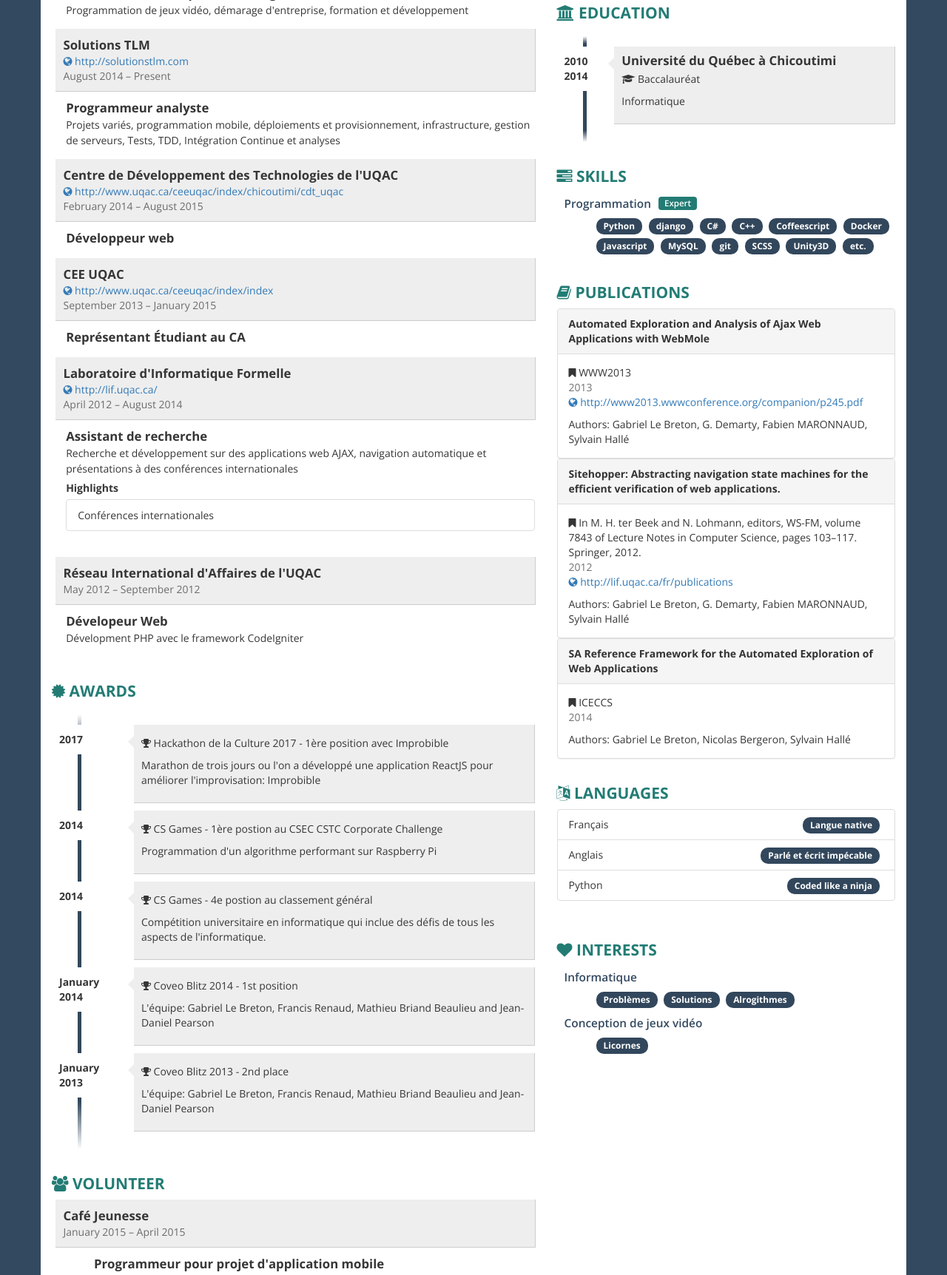
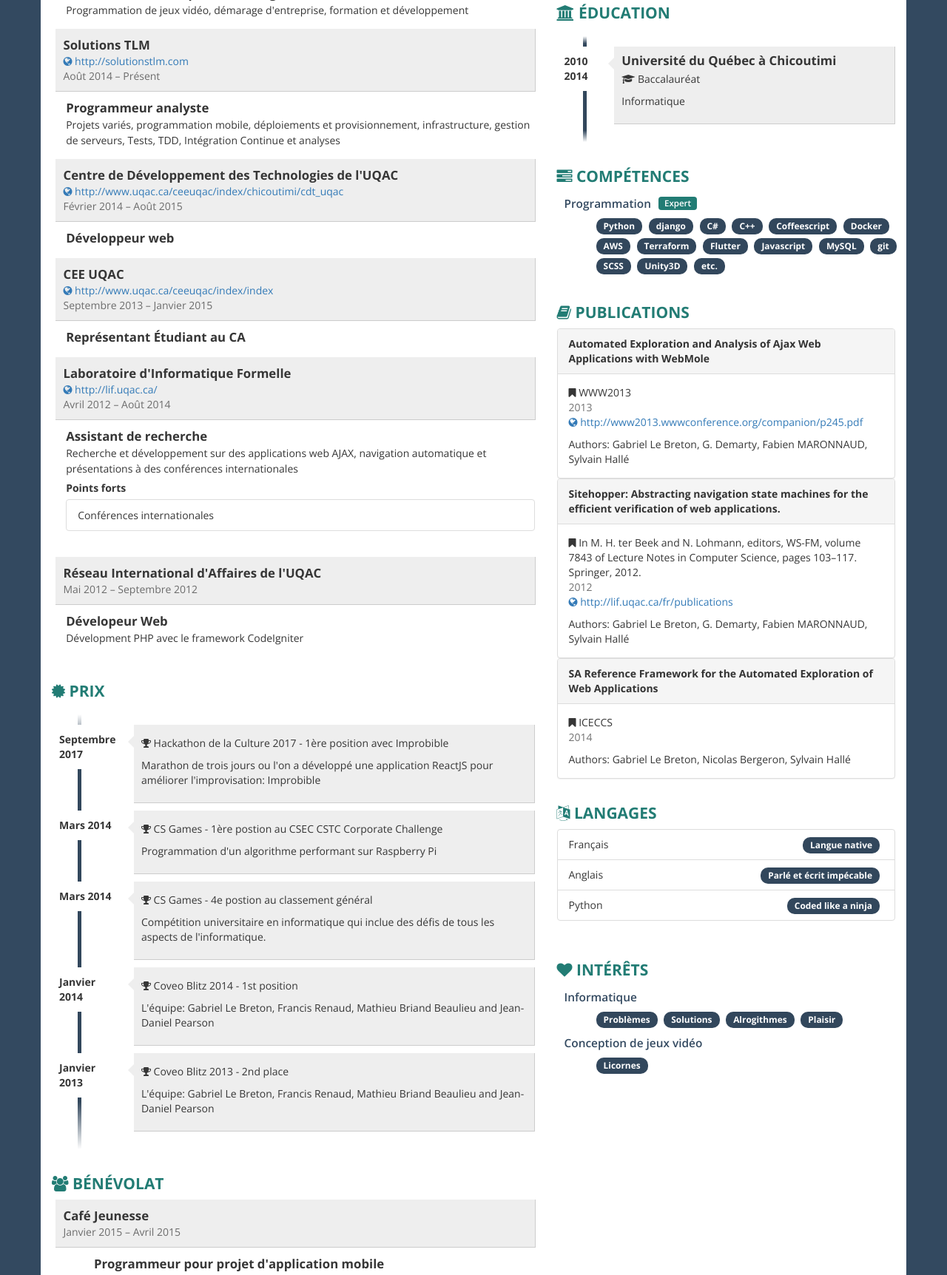
Before and after one commit to GabLeRoux/cv.gableroux.com, a website: page public/index.html in a window 1280 px wide. Shown: the part 562-2286 px from the top of the page at 74% size. Drawn offline with nearby package versions, Linux system fonts and the light colour scheme.

```diff
--- a/public/index.html
+++ b/public/index.html
@@ -5,7 +5,7 @@
     <meta charset="utf-8">
     <meta http-equiv="X-UA-Compatible" content="IE=edge,chrome=1">
     <meta name="viewport" content="width=device-width, initial-scale=1">
-    <title>Resume of Gabriel Le Breton</title>
+    <title>CV De Gabriel Le Breton</title>
     <link href="https://maxcdn.bootstrapcdn.com/bootstrap/3.3.7/css/bootstrap.min.css" rel="stylesheet">
     <link href="https://maxcdn.bootstrapcdn.com/font-awesome/4.7.0/css/font-awesome.min.css" rel="stylesheet">
     <style type="text/css">
@@ -401,12 +401,12 @@
         <div class="col-xs-12 col-sm-7">
           <!-- ABOUT ME -->
           <div class="box">
-            <h2><i class="fa fa-user ico"></i> About</h2>
-            <p>Je suis un programmeur qui aime créer des applications et des jeux exceptionnels ainsi que travailler sur des projets open source. J'adore apprendre de nouveaux langages de programmation, frameworks et librairies. À mon réveil, je lis quelques nouvelles sur lobste.rs et BAM, prêt pour le travail. TLDR: J'aime ma femme, les chats et les chiens</p>
+            <h2><i class="fa fa-user ico"></i> À propos</h2>
+            <p>Je suis un programmeur qui aime créer des applications et des jeux exceptionnels ainsi que travailler sur des projets open source. J'adore apprendre de nouveaux langages de programmation, frameworks et librairies. À mon réveil, je lis quelques nouvelles sur lobste.rs et BAM, prêt pour le travail.</p>
           </div>
           <!-- WORK EXPERIENCE -->
           <div class="box">
-            <h2><i class= "fa fa-suitcase ico"></i> Work Experience</h2>
+            <h2><i class= "fa fa-suitcase ico"></i> Expérience de travail</h2>
               <div class="job clearfix">
                 <div class="row">
                   <div class="details">
@@ -414,7 +414,7 @@
                     <div class="address">
                       <a href="https:&#x2F;&#x2F;totemastudio.com" target= "_blank"><i class="fa fa-globe ico"></i> https:&#x2F;&#x2F;totemastudio.com</a>
                     </div>
-                    <div class="year">November 2014 – Present</div>
+                    <div class="year">Novembre 2014 – Présent</div>
                   </div>
                 </div>
                 <div class="row">
@@ -433,7 +433,7 @@
                     <div class="address">
                       <a href="http:&#x2F;&#x2F;solutionstlm.com" target= "_blank"><i class="fa fa-globe ico"></i> http:&#x2F;&#x2F;solutionstlm.com</a>
                     </div>
-                    <div class="year">August 2014 – Present</div>
+                    <div class="year">Août 2014 – Présent</div>
                   </div>
                 </div>
                 <div class="row">
@@ -452,7 +452,7 @@
                     <div class="address">
                       <a href="http:&#x2F;&#x2F;www.uqac.ca&#x2F;ceeuqac&#x2F;index&#x2F;chicoutimi&#x2F;cdt_uqac" target= "_blank"><i class="fa fa-globe ico"></i> http:&#x2F;&#x2F;www.uqac.ca&#x2F;ceeuqac&#x2F;index&#x2F;chicoutimi&#x2F;cdt_uqac</a>
                     </div>
-                    <div class="year">February 2014 – August 2015</div>
+                    <div class="year">Février 2014 – Août 2015</div>
                   </div>
                 </div>
                 <div class="row">
@@ -471,7 +471,7 @@
                     <div class="address">
                       <a href="http:&#x2F;&#x2F;www.uqac.ca&#x2F;ceeuqac&#x2F;index&#x2F;index" target= "_blank"><i class="fa fa-globe ico"></i> http:&#x2F;&#x2F;www.uqac.ca&#x2F;ceeuqac&#x2F;index&#x2F;index</a>
                     </div>
-                    <div class="year">September 2013 – January 2015</div>
+                    <div class="year">Septembre 2013 – Janvier 2015</div>
                   </div>
                 </div>
                 <div class="row">
@@ -490,7 +490,7 @@
                     <div class="address">
                       <a href="http:&#x2F;&#x2F;lif.uqac.ca&#x2F;" target= "_blank"><i class="fa fa-globe ico"></i> http:&#x2F;&#x2F;lif.uqac.ca&#x2F;</a>
                     </div>
-                    <div class="year">April 2012 – August 2014</div>
+                    <div class="year">Avril 2012 – Août 2014</div>
                   </div>
                 </div>
                 <div class="row">
@@ -498,7 +498,7 @@
                     <div class="profession">Assistant de recherche</div>
                     <div class="description">
                       Recherche et développement sur des applications web AJAX, navigation automatique et présentations à des conférences internationales
-                      <div class="highlights">Highlights</div>
+                      <div class="highlights">Points forts</div>
                       <ul class="list-group">
                         <li class="list-group-item">Conférences internationales</li>
                       </ul>
@@ -510,7 +510,7 @@
                 <div class="row">
                   <div class="details">
                     <div class="where">Réseau International d&#39;Affaires de l&#39;UQAC</div>
-                    <div class="year">May 2012 – September 2012</div>
+                    <div class="year">Mai 2012 – Septembre 2012</div>
                   </div>
                 </div>
                 <div class="row">
@@ -525,10 +525,10 @@
           </div>
           <!-- AWARDS -->
           <div class="box">
-            <h2><i class="fa fa-certificate ico"></i> Awards</h2>
+            <h2><i class="fa fa-certificate ico"></i> Prix</h2>
             <ul id="awards" class="clearfix">
               <li>
-                <div class="year pull-left"> 2017</div>
+                <div class="year pull-left">Septembre  2017</div>
                 <div class="description pull-right">
                   <h3></h3>
                   <p><i class="fa fa-trophy ico"></i> Hackathon de la Culture 2017 - 1ère position avec Improbible</p>
@@ -536,7 +536,7 @@
                 </div>
               </li>
               <li>
-                <div class="year pull-left"> 2014</div>
+                <div class="year pull-left">Mars  2014</div>
                 <div class="description pull-right">
                   <h3></h3>
                   <p><i class="fa fa-trophy ico"></i> CS Games - 1ère postion au CSEC CSTC Corporate Challenge</p>
@@ -544,7 +544,7 @@
                 </div>
               </li>
               <li>
-                <div class="year pull-left"> 2014</div>
+                <div class="year pull-left">Mars  2014</div>
                 <div class="description pull-right">
                   <h3></h3>
                   <p><i class="fa fa-trophy ico"></i> CS Games - 4e postion au classement général</p>
@@ -552,7 +552,7 @@
                 </div>
               </li>
               <li>
-                <div class="year pull-left">January  2014</div>
+                <div class="year pull-left">Janvier  2014</div>
                 <div class="description pull-right">
                   <h3></h3>
                   <p><i class="fa fa-trophy ico"></i> Coveo Blitz 2014 - 1st position</p>
@@ -560,7 +560,7 @@
                 </div>
               </li>
               <li>
-                <div class="year pull-left">January  2013</div>
+                <div class="year pull-left">Janvier  2013</div>
                 <div class="description pull-right">
                   <h3></h3>
                   <p><i class="fa fa-trophy ico"></i> Coveo Blitz 2013 - 2nd place</p>
@@ -571,12 +571,12 @@
           </div>
           <!-- VOLUNTEER -->
           <div class="box">
-            <h2><i class= "fa fa-group ico"></i> Volunteer</h2>
+            <h2><i class= "fa fa-group ico"></i> Bénévolat</h2>
               <div class="job clearfix">
                 <div class="row">
                   <div class="details">
                     <div class="where">Café Jeunesse</div>
-                    <div class="year">January 2015 – April 2015</div>
+                    <div class="year">Janvier 2015 – Avril 2015</div>
                   </div>
                 </div>
                 <div class="row">
@@ -595,7 +595,7 @@
                     <div class="address">
                       <a href="http:&#x2F;&#x2F;www.cabchicoutimi.com&#x2F;" target= "_blank"><i class="fa fa-globe ico"></i> http:&#x2F;&#x2F;www.cabchicoutimi.com&#x2F;</a>
                     </div>
-                    <div class="year">January 2017 – Present</div>
+                    <div class="year">Janvier 2017 – Présent</div>
                   </div>
                 </div>
                 <div class="row">
@@ -643,7 +643,7 @@
           </div>
           <!-- EDUCATION -->
           <div class="box">
-            <h2><i class="fa fa-university ico"></i> Education</h2>
+            <h2><i class="fa fa-university ico"></i> Éducation</h2>
             <ul id="education" class="clearfix">
               <li>
                 <div class="year pull-left">2010 2014</div>
@@ -657,7 +657,7 @@
           </div>
           <!-- SKILLS -->
           <div class="box">
-            <h2><i class="fa fa-tasks ico"></i> Skills</h2>
+            <h2><i class="fa fa-tasks ico"></i> Compétences</h2>
             <div class="skills clearfix">
               <div class="item-skills">
                   Programmation
@@ -670,6 +670,9 @@
                 <span class= "skill badge">C++</span>
                 <span class= "skill badge">Coffeescript</span>
                 <span class= "skill badge">Docker</span>
+                <span class= "skill badge">AWS</span>
+                <span class= "skill badge">Terraform</span>
+                <span class= "skill badge">Flutter</span>
                 <span class= "skill badge">Javascript</span>
                 <span class= "skill badge">MySQL</span>
                 <span class= "skill badge">git</span>
@@ -721,7 +724,7 @@
           </div>
           <!-- LANGUAGES -->
           <div class="box">
-            <h2><i class="fa fa-language ico"></i> Languages</h2>
+            <h2><i class="fa fa-language ico"></i> Langages</h2>
             <ul class="list-group">
               <li class=" list-group-item">Français<span class="skill badge pull-right">Langue native</span></li>
               <li class=" list-group-item">Anglais<span class="skill badge pull-right">Parlé et écrit impécable</span></li>
@@ -730,7 +733,7 @@
           </div>
           <!-- HOBBIES -->
           <div class="box">
-            <h2><i class="fa fa-heart ico"></i> Interests</h2>
+            <h2><i class="fa fa-heart ico"></i> Intérêts</h2>
             <div class="interests clearfix">
               <div class="item-interests">
                   Informatique
@@ -739,6 +742,7 @@
                 <span class= "interest badge">Problèmes</span>
                 <span class= "interest badge">Solutions</span>
                 <span class= "interest badge">Alrogithmes</span>
+                <span class= "interest badge">Plaisir</span>
               </div>
             </div>
             <div class="interests clearfix">
```
Also changed, not shown: package.json (+11 -4 lines), 1 other file.
